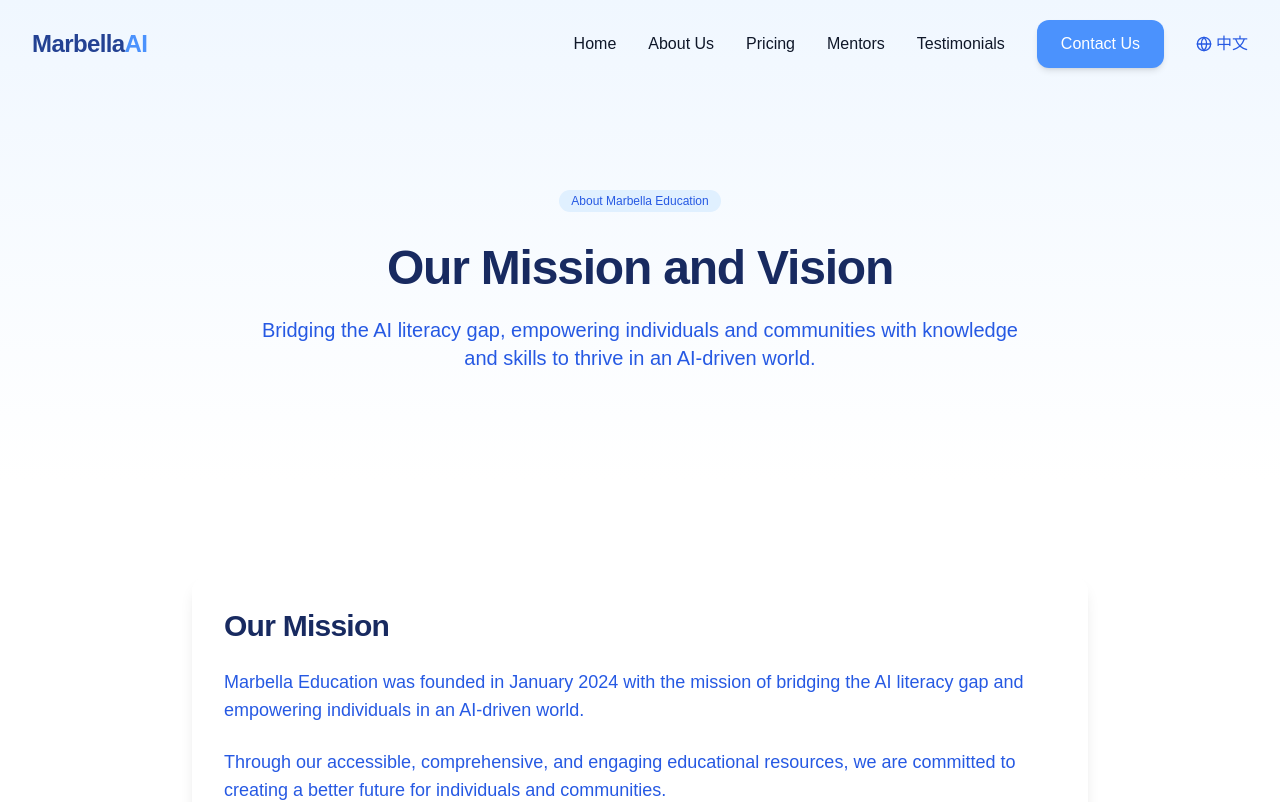
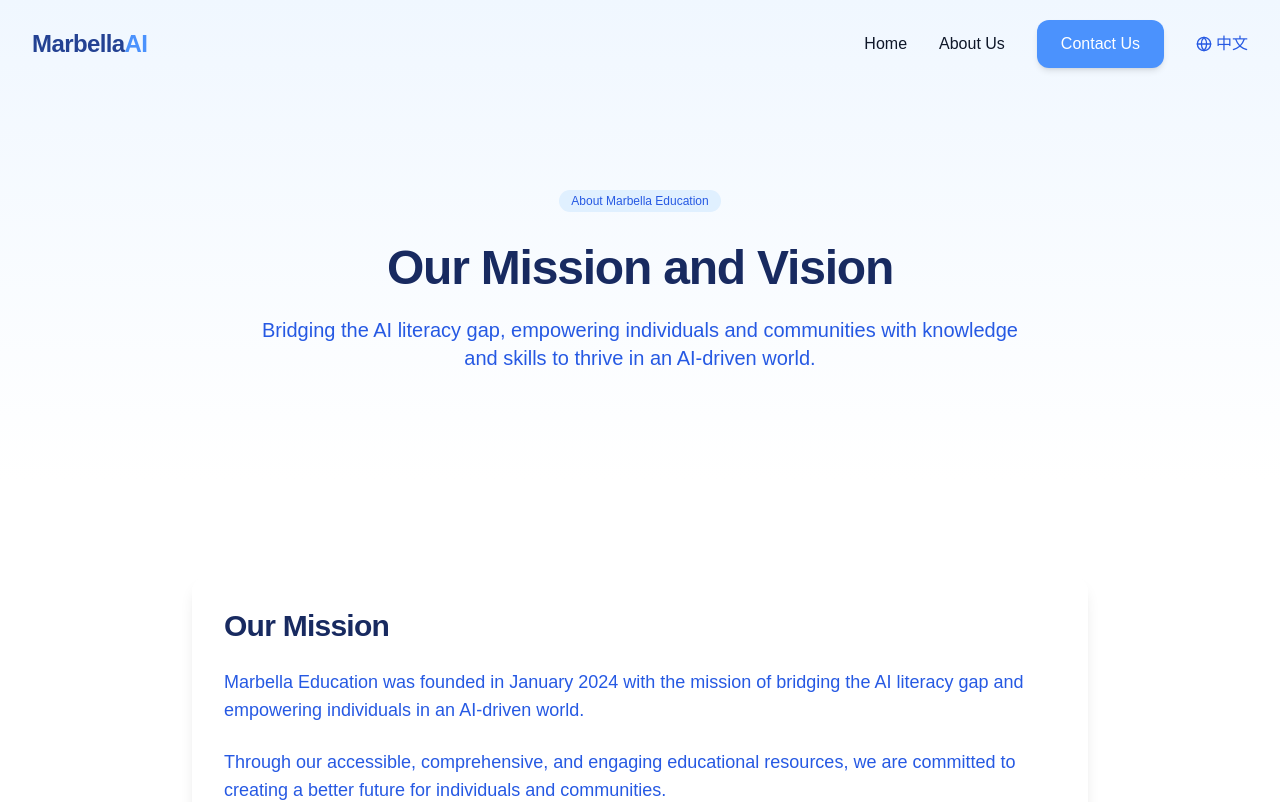
Before and after one commit to Zway68/marbella-ai-pricing-innovator-62, a React (Vite) app: page /about in a window 1280 px wide. Shown: the top 802 px of the page. Built offline with nearby package versions, Linux system fonts and the light colour scheme; a web font is replaced by a local one.

Commit message:
Move sections to home page
Moves Pricing, Mentors, and Testimonials sections to the home page.

```diff
--- a/src/components/Navbar.tsx
+++ b/src/components/Navbar.tsx
@@ -1,3 +1,4 @@
+
 import { useState, useEffect } from 'react';
 import { Menu, X } from 'lucide-react';
 import { cn } from '@/lib/utils';
@@ -10,6 +11,7 @@ const Navbar = () => {
   const [isMenuOpen, setIsMenuOpen] = useState(false);
   const { t } = useLanguage();
   const location = useLocation();
+  const isHomePage = location.pathname === '/';
 
   useEffect(() => {
     const handleScroll = () => {
@@ -52,10 +54,17 @@ const Navbar = () => {
         <div className="hidden md:flex items-center space-x-8">
           <Link to="/" className="nav-link">{t('Home', '首页')}</Link>
           <Link to="/about" className="nav-link">{t('About Us', '关于我们')}</Link>
-          <a href={getSectionLink('pricing')} className="nav-link">{t('Pricing', '价格')}</a>
-          <a href={getSectionLink('mentors')} className="nav-link">{t('Mentors', '导师')}</a>
-          <a href={getSectionLink('testimonials')} className="nav-link">{t('Testimonials', '客户见证')}</a>
-          <a href={getSectionLink('contact')} className="button-primary">{t('Contact Us', '联系我们')}</a>
+
+          {/* Only show section links on home page */}
+          {isHomePage && (
+            <>
+              <a href="#pricing" className="nav-link">{t('Pricing', '价格')}</a>
+              <a href="#mentors" className="nav-link">{t('Mentors', '导师')}</a>
+              <a href="#testimonials" className="nav-link">{t('Testimonials', '客户见证')}</a>
+            </>
+          )}
+
+          <a href={isHomePage ? "#contact" : "/#contact"} className="button-primary">{t('Contact Us', '联系我们')}</a>
           <LanguageSwitcher />
         </div>
 
@@ -93,29 +102,36 @@ const Navbar = () => {
           >
             {t('About Us', '关于我们')}
           </Link>
+
+          {/* Only show section links on home page */}
+          {isHomePage && (
+            <>
               <a
-            href={getSectionLink('pricing')}
+                href="#pricing"
                 className="text-lg font-medium text-marbella-800 hover:text-marbella-500 transition-colors"
                 onClick={() => setIsMenuOpen(false)}
               >
                 {t('Pricing', '价格')}
               </a>
               <a
-            href={getSectionLink('mentors')}
+                href="#mentors"
                 className="text-lg font-medium text-marbella-800 hover:text-marbella-500 transition-colors"
                 onClick={() => setIsMenuOpen(false)}
               >
                 {t('Mentors', '导师')}
               </a>
               <a
-            href={getSectionLink('testimonials')}
+                href="#testimonials"
                 className="text-lg font-medium text-marbella-800 hover:text-marbella-500 transition-colors"
                 onClick={() => setIsMenuOpen(false)}
               >
                 {t('Testimonials', '客户见证')}
               </a>
+            </>
+          )}
+
           <a
-            href={getSectionLink('contact')}
+            href={isHomePage ? "#contact" : "/#contact"}
             className="button-primary mt-4 w-full text-center"
             onClick={() => setIsMenuOpen(false)}
           >
```
Lines whose indentation alone changed are shown as unchanged.
